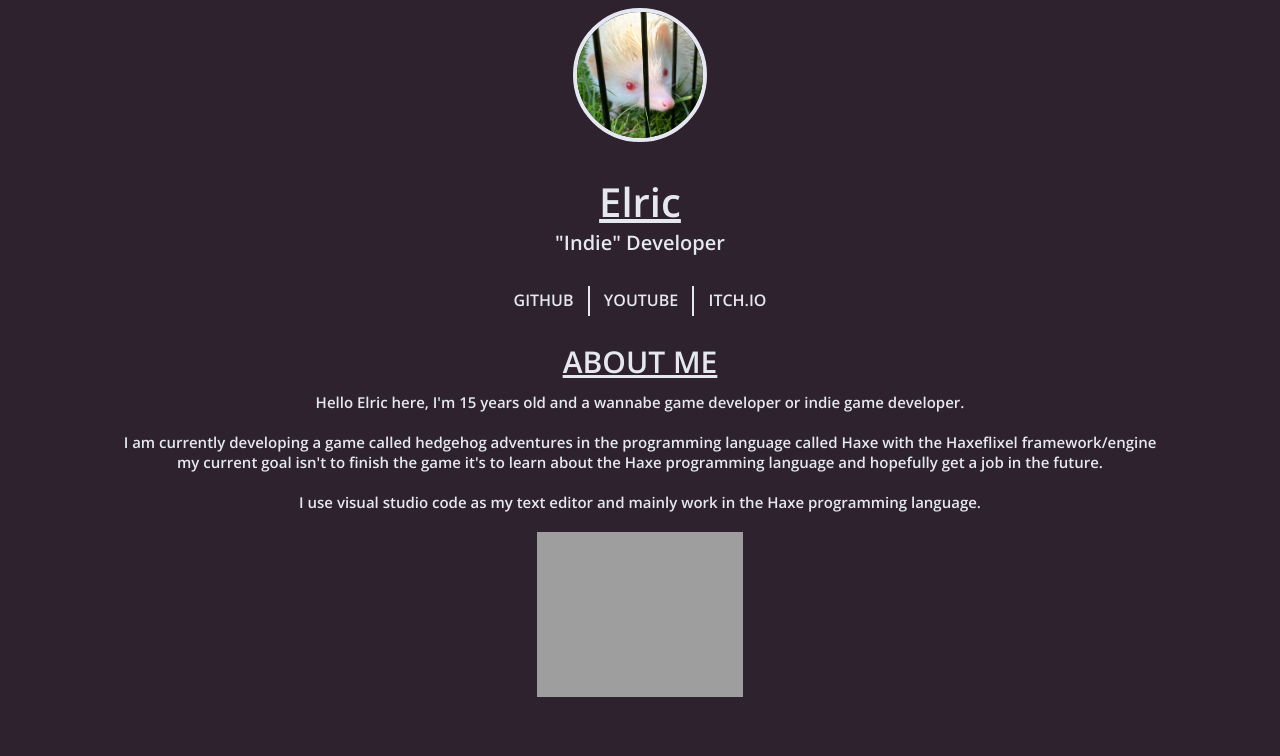
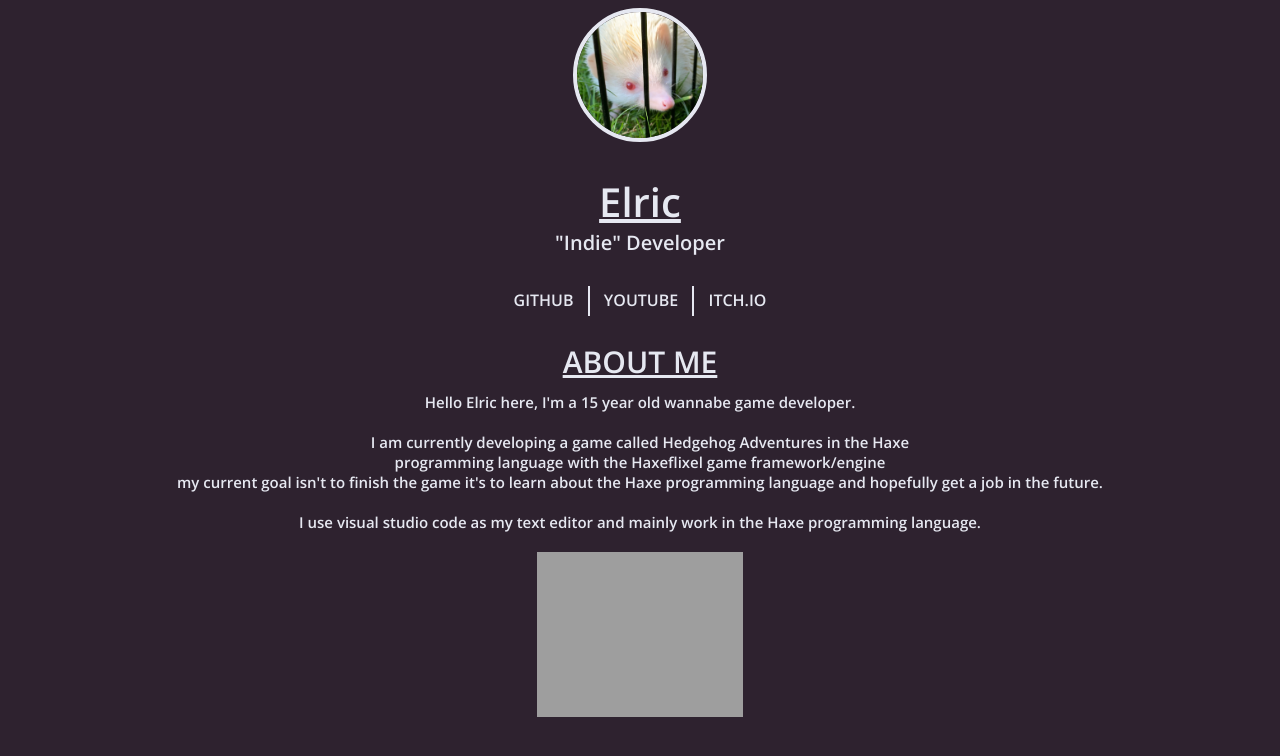
Before and after one commit to DeElrics/DeElrics.github.io, a plain HTML site: page index.html in a window 1280 px wide. Drawn offline with nearby package versions, Linux system fonts and the light colour scheme; grey boxes are pictures that could not be loaded.

Commit message:
changed the about_me section

```diff
--- a/index.html
+++ b/index.html
@@ -60,11 +60,11 @@
             </h3>
 
             <p1>
-                Hello Elric here, I'm 15 years old and a wannabe game developer or indie game developer.
+                Hello Elric here, I'm a 15 year old wannabe game developer.
                 <br>
                 <br>
-                I am currently developing a game called hedgehog adventures in the programming language
-                called Haxe with the Haxeflixel framework/engine <br>
+                I am currently developing a game called Hedgehog Adventures in the Haxe <br>
+                programming language with the Haxeflixel game framework/engine <br>
                 my current goal isn't to finish the game it's to learn
                 about the Haxe programming language and hopefully get a job in the future.
                 <br>
```
